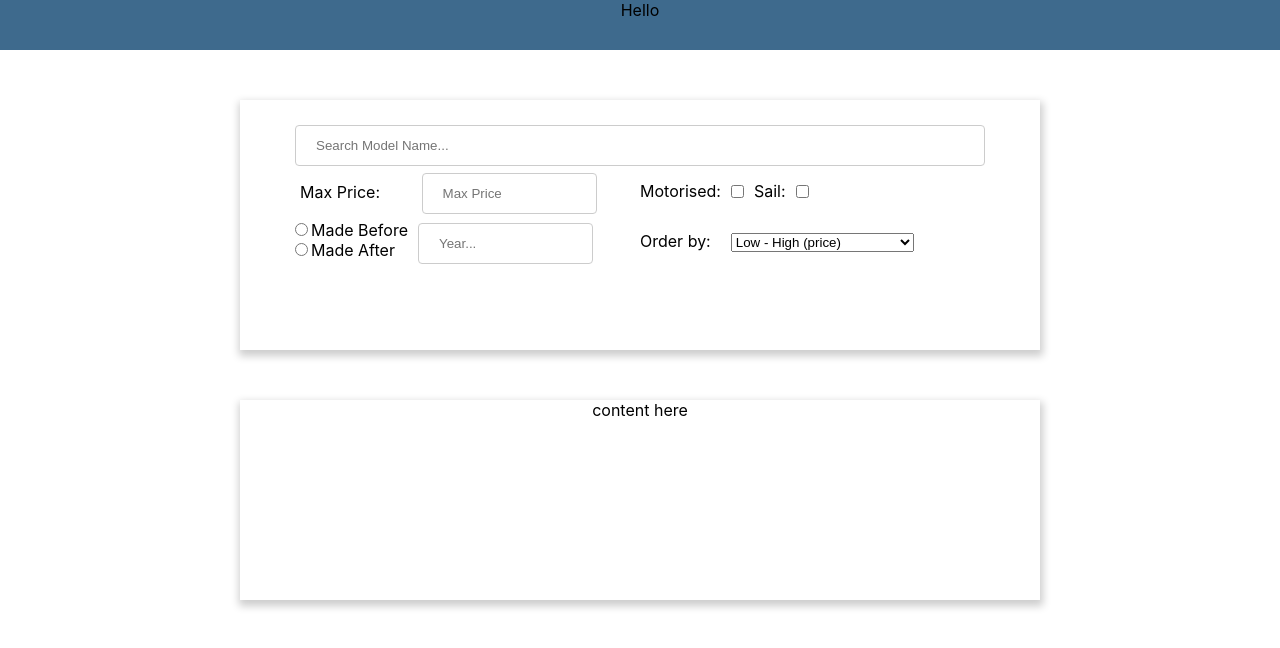
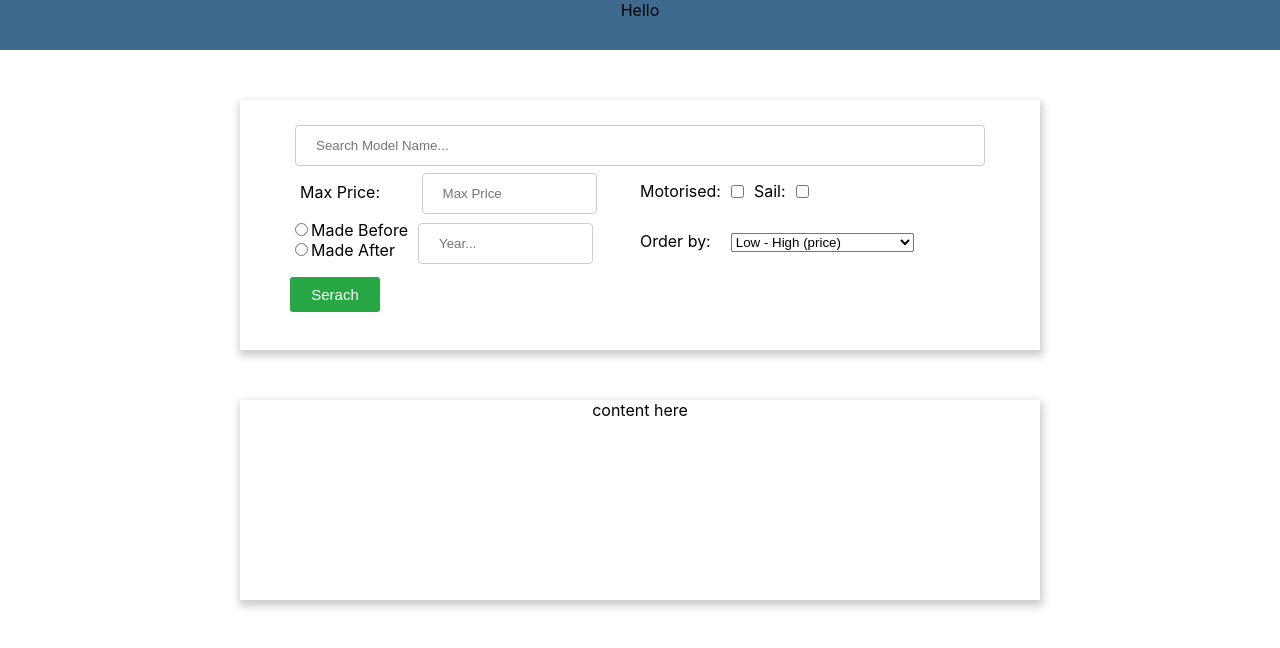
Before and after one commit to Kanzaki404/Boat-market, a React (Create React App) app: page / in a window 1280 px wide. Shown: the top 648 px of the page. Built offline with nearby package versions, Linux system fonts and the light colour scheme.

Commit message:
filter css done

```diff
--- a/src/Components/Filter.jsx
+++ b/src/Components/Filter.jsx
@@ -129,6 +129,25 @@ const Select = styled.select`
   outline: none;
 `;
 
+const InputField4 = styled.div`
+
+  height: 50px;
+  width: 100%;
+
+  box-sizing: border-box;
+`;
+const SerachButton = styled.button`
+  height: 35px;
+    width: 90px;
+    border: none;
+    background: #28a745;
+    border-radius: 3px;
+    color: white;
+    font-size: 15px;
+    font-weight: 400;
+    float: left;
+    margin-top: 7px;
+`;
 export default function Filter() {
   return (
     <FilterWrapper>
@@ -137,24 +156,24 @@ export default function Filter() {
       </InputField>
       <InputField2>
         <MaxPrice>
-          <MaxPriceLabel for="maxPrice"> Max Price: </MaxPriceLabel>
+          <MaxPriceLabel htmlFor="maxPrice"> Max Price: </MaxPriceLabel>
           <MaxPriceInput id="maxPrice" placeholder="Max Price"></MaxPriceInput>
         </MaxPrice>
         <Type>
-          <TypeLabel for="motorType">Motorised:</TypeLabel>
+          <TypeLabel htmlFor="motorType">Motorised:</TypeLabel>
           <TypeInput id="motorType" type="checkbox"></TypeInput>
-          <TypeLabel for="sailType">Sail:</TypeLabel>
+          <TypeLabel htmlFor="sailType">Sail:</TypeLabel>
           <TypeInput id="sailType" type="checkbox"></TypeInput>
         </Type>
       </InputField2>
       <InputField3>
         <ManifacturedYear>
           <div>
-            <input type="radio" id="madeBefore" name="choice"></input>
-            <label for="madeBefore">Made Before</label>
+            <input type="radio" id="madeBehtmlFore" name="choice"></input>
+            <label htmlFor="madeBehtmlFore">Made Before</label>
             <br />
             <input type="radio" id="madeAfter" name="choice"></input>
-            <label for="madeAfter">Made After</label>
+            <label htmlFor="madeAfter">Made After</label>
           </div>
 
           <ManifacturedYearInput
@@ -163,7 +182,7 @@ export default function Filter() {
           ></ManifacturedYearInput>
         </ManifacturedYear>
         <OrderBy>
-			<label for="orderby">Order by:</label>
+			<label htmlFor="orderby">Order by:</label>
 			<Select name="cars" id="orderby">
 				<option value="lowToHigh">Low - High (price)</option>
 				<option value="highToLow">High - Low (price)</option>
@@ -175,7 +194,9 @@ export default function Filter() {
 
 		</OrderBy>
       </InputField3>
-      <InputField3></InputField3>
+      <InputField4>
+	  		<SerachButton>Serach</SerachButton>
+	  </InputField4>
     </FilterWrapper>
   );
 }
```
